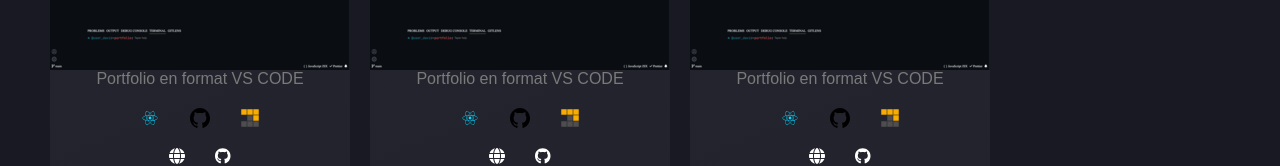
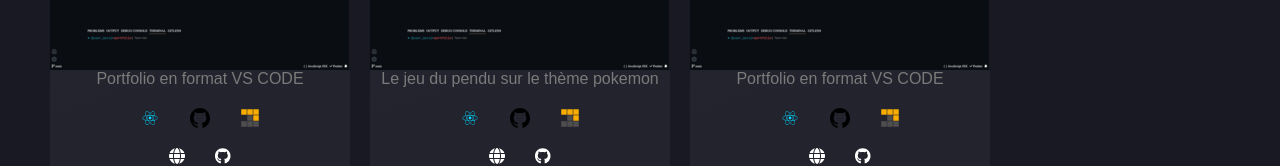
Before and after one commit to D-D-f/PortfolioWork, a React (Vite) app: page /projects in a window 1280 px wide. Shown: the part 339-505 px from the top of the page. Built offline with nearby package versions, Linux system fonts and the light colour scheme; a web font is replaced by a local one.

Commit message:
add project pokemon

```diff
--- a/src/Pages/Projects/Projects.tsx
+++ b/src/Pages/Projects/Projects.tsx
@@ -17,10 +17,10 @@ const Projects: React.FC = () => {
     },
     {
       img: img1,
-      title: "Portfolio en format VS CODE",
+      title: "Le jeu du pendu sur le thème pokemon",
       stack: [reactIcon, githubIcon, pnpmIcon],
-      link: "https://david-defreitas-portfolio.netlify.app",
-      github: "https://github.com/D-D-f/Portfolio?tab=readme-ov-file",
+      link: "https://d-d-f.github.io/pendu_pokemon/",
+      github: "https://github.com/D-D-f/pendu_pokemon",
     },
     {
       img: img1,
```
